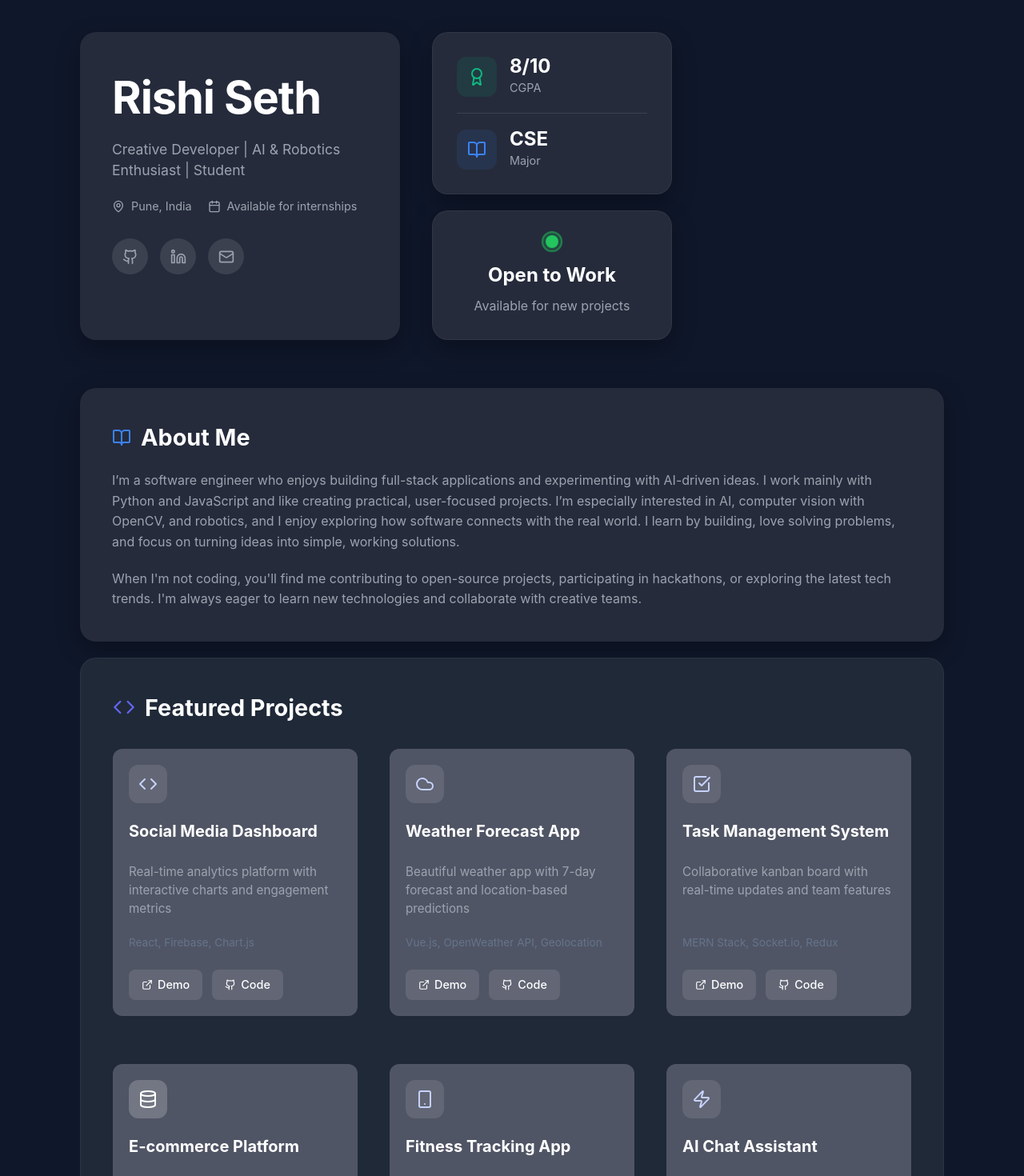
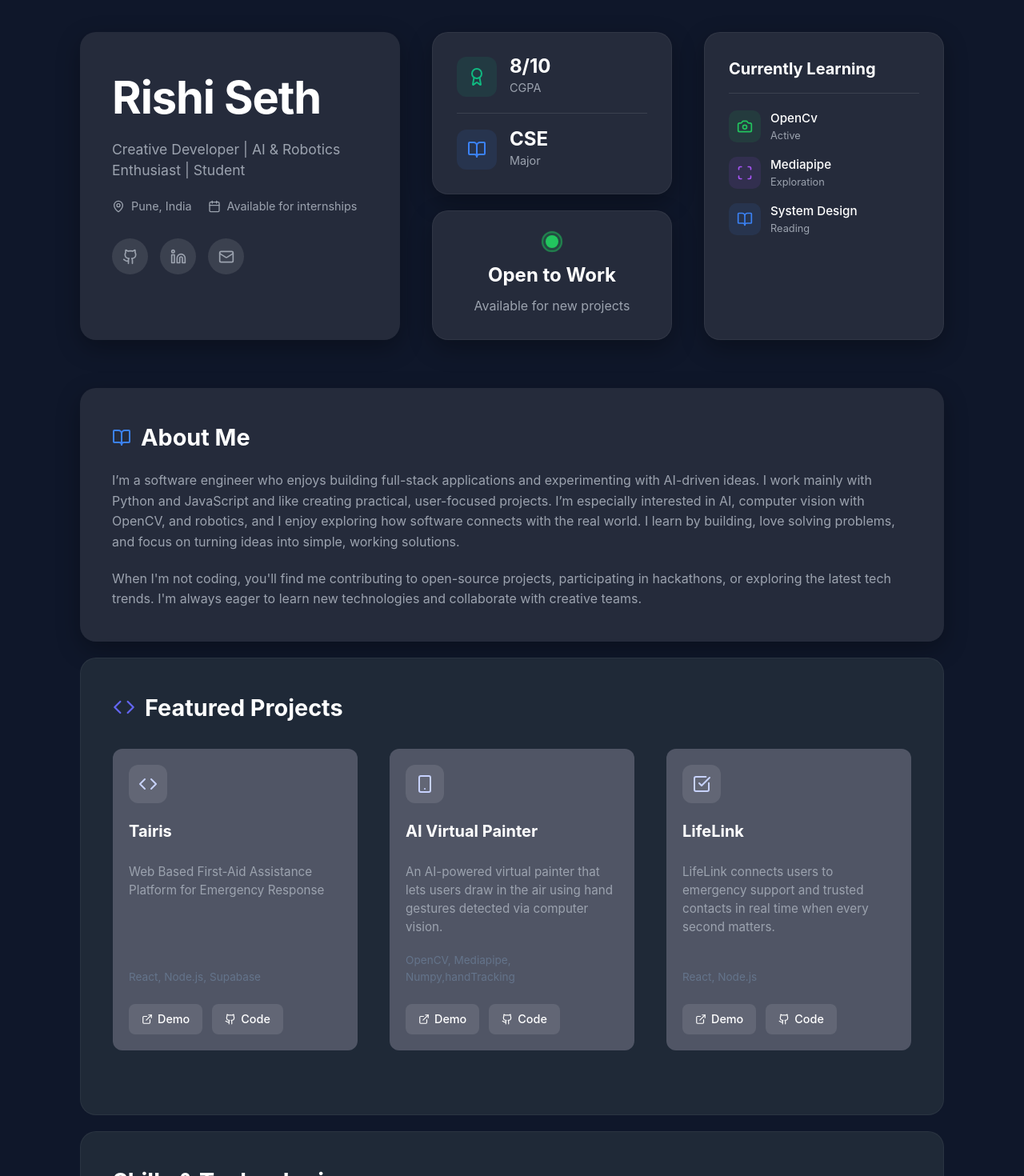
Before and after one commit to RishiiiS/Personal-Portfolio, a React (Vite) app: page / in a window 1280 px wide. Shown: the top 1470 px of the page at 80% size. Built offline with nearby package versions, Linux system fonts and the light colour scheme.

Commit message:
created and added currently learing component

```diff
--- a/src/App.jsx
+++ b/src/App.jsx
@@ -6,6 +6,7 @@ import Skills from './components/Skills';
 import Achievements from './components/Achievements';
 import StatsCard from './components/StatsCard';
 import StatusCard from './components/StatusCard';
+import CurrentlyLearning from './components/CurrentlyLearning';
 import ContactCTA from './components/ContactCTA';
 import Footer from './components/Footer';
 import './App.css';
@@ -19,7 +20,9 @@ function App() {
                     <StatsCard />
                     <StatusCard />
                 </div>
+                <CurrentlyLearning />
             </div>
+
             <AboutMe />
             <FeaturedProjects />
             <Skills />
@@ -27,7 +30,7 @@ function App() {
             <Achievements />
             <ContactCTA />
             <Footer />
-        </div>
+        </div >
     );
 }
 
--- /dev/null
+++ b/src/components/CurrentlyLearning.jsx
@@ -0,0 +1,45 @@
+import React from 'react';
+import { BookOpen, Camera, Scan } from 'lucide-react';
+import '../styles/CurrentlyLearning.css';
+
+const CurrentlyLearning = () => {
+    return (
+        <div className="currently-learning-card">
+            <h3 className="learning-title">Currently Learning</h3>
+
+            <div className="learning-list">
+                <div className="learning-item">
+                    <div className="learning-icon green">
+                        <Camera size={20} />
+                    </div>
+                    <div className="learning-info">
+                        <span className="learning-name">OpenCv</span>
+                        <span className="learning-progress">Active</span>
+                    </div>
+                </div>
+
+                <div className="learning-item">
+                    <div className="learning-icon purple">
+                        <Scan size={20} />
+                    </div>
+                    <div className="learning-info">
+                        <span className="learning-name">Mediapipe</span>
+                        <span className="learning-progress">Exploration</span>
+                    </div>
+                </div>
+
+                <div className="learning-item">
+                    <div className="learning-icon blue">
+                        <BookOpen size={20} />
+                    </div>
+                    <div className="learning-info">
+                        <span className="learning-name">System Design</span>
+                        <span className="learning-progress">Reading</span>
+                    </div>
+                </div>
+            </div>
+        </div>
+    );
+};
+
+export default CurrentlyLearning;
--- a/src/components/FeaturedProjects.jsx
+++ b/src/components/FeaturedProjects.jsx
@@ -6,58 +6,27 @@ import '../styles/FeaturedProjects.css';
 const projects = [
     {
         icon: Code,
-        title: "Social Media Dashboard",
-        description: "Real-time analytics platform with interactive charts and engagement metrics",
-        techStack: "React, Firebase, Chart.js",
-        stars: 124,
-        demoLink: "#",
-        codeLink: "#"
+        title: "Tairis",
+        description: "Web Based First-Aid Assistance Platform for Emergency Response",
+        techStack: "React, Node.js, Supabase",
+        demoLink: "https://tairis-ecru.vercel.app/",
+        codeLink: "https://github.com/RishiiiS/tairis/tree/main"
     },
     {
-        icon: Cloud,
-        title: "Weather Forecast App",
-        description: "Beautiful weather app with 7-day forecast and location-based predictions",
-        techStack: "Vue.js, OpenWeather API, Geolocation",
-        stars: 89,
+        icon: Smartphone,
+        title: "AI Virtual Painter",
+        description: "An AI-powered virtual painter that lets users draw in the air using hand gestures detected via computer vision.",
+        techStack: "OpenCV, Mediapipe, Numpy,handTracking",
         demoLink: "#",
         codeLink: "#"
     },
     {
         icon: CheckSquare,
-        title: "Task Management System",
-        description: "Collaborative kanban board with real-time updates and team features",
-        techStack: "MERN Stack, Socket.io, Redux",
-        stars: 156,
-        demoLink: "#",
-        codeLink: "#"
-    },
-    {
-        icon: Database,
-        title: "E-commerce Platform",
-        description: "Full-featured online store with payment integration and admin dashboard",
-        techStack: "Next.js, Stripe, PostgreSQL",
-        stars: 203,
-        demoLink: "#",
-        codeLink: "#",
-        isFeatured: true
-    },
-    {
-        icon: Smartphone,
-        title: "Fitness Tracking App",
-        description: "Cross-platform mobile app for tracking workouts and nutrition goals",
-        techStack: "React Native, Firebase, HealthKit",
-        stars: 167,
-        demoLink: "#",
-        codeLink: "#"
-    },
-    {
-        icon: Zap,
-        title: "AI Chat Assistant",
-        description: "Intelligent chatbot with context awareness and natural language processing",
-        techStack: "Python, OpenAI API, FastAPI",
-        stars: 298,
-        demoLink: "#",
-        codeLink: "#"
+        title: "LifeLink",
+        description: "LifeLink connects users to emergency support and trusted contacts in real time when every second matters.",
+        techStack: "React, Node.js",
+        demoLink: "https://lifelink-alpha.vercel.app/",
+        codeLink: "https://github.com/RishiiiS/Lifelink"
     }
 ];
 
--- /dev/null
+++ b/src/styles/CurrentlyLearning.css
@@ -0,0 +1,83 @@
+.currently-learning-card {
+    background-color: var(--bg-card, #252b3b);
+    border-radius: 20px;
+    padding: 30px;
+    width: 300px;
+    /* Adjust width as needed */
+    height: auto;
+    /* Will let flexbox stretch it */
+    color: #ffffff;
+    box-shadow: 0 10px 30px rgba(0, 0, 0, 0.3);
+    border: 1px solid rgba(255, 255, 255, 0.05);
+    display: flex;
+    flex-direction: column;
+}
+
+.learning-title {
+    font-size: 1.25rem;
+    font-weight: 700;
+    margin: 0 0 20px 0;
+    border-bottom: 1px solid rgba(255, 255, 255, 0.1);
+    padding-bottom: 15px;
+}
+
+.learning-list {
+    display: flex;
+    flex-direction: column;
+    gap: 16px;
+    flex: 1;
+    /* Pushes content to fill space if needed */
+}
+
+.learning-item {
+    display: flex;
+    align-items: center;
+    gap: 12px;
+}
+
+.learning-icon {
+    width: 40px;
+    height: 40px;
+    border-radius: 10px;
+    display: flex;
+    align-items: center;
+    justify-content: center;
+    background-color: rgba(255, 255, 255, 0.05);
+}
+
+.learning-icon.green {
+    background-color: rgba(34, 197, 94, 0.1);
+    color: #22c55e;
+}
+
+.learning-icon.purple {
+    background-color: rgba(168, 85, 247, 0.1);
+    color: #a855f7;
+}
+
+.learning-icon.blue {
+    background-color: rgba(59, 130, 246, 0.1);
+    color: #3b82f6;
+}
+
+.learning-info {
+    display: flex;
+    flex-direction: column;
+}
+
+.learning-name {
+    font-weight: 500;
+    font-size: 0.95rem;
+}
+
+.learning-progress {
+    font-size: 0.8rem;
+    color: #9ca3af;
+}
+
+@media (max-width: 850px) {
+    .currently-learning-card {
+        width: 100%;
+        margin-top: 20px;
+    }
+}
```
